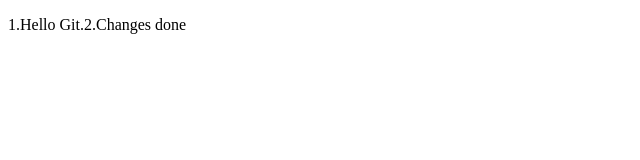
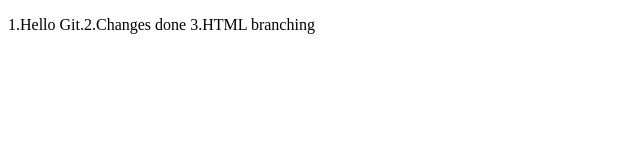
Before and after one commit to gauravsuryawanshi02/freshersbatch, a plain HTML site: page index.html in a window 1280 px wide. Shown: the whole page, without its empty margins (0-640 px from the left). Drawn offline with Linux system fonts and the light colour scheme.

Commit message:
changed in html branch

```diff
--- a/index.html
+++ b/index.html
@@ -4,6 +4,6 @@
         <title>Example</title>
     </head>
     <body>
-        <p>1.Hello Git.2.Changes done</p>
+        <p>1.Hello Git.2.Changes done 3.HTML branching</p>
     </body>
 </html>
```
